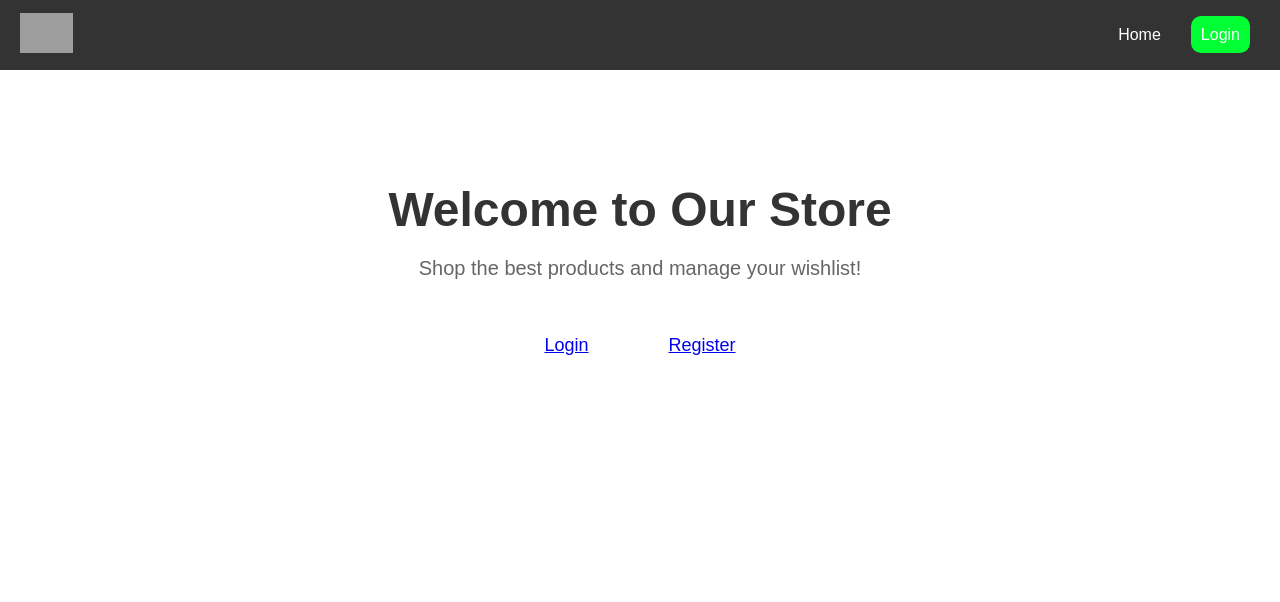
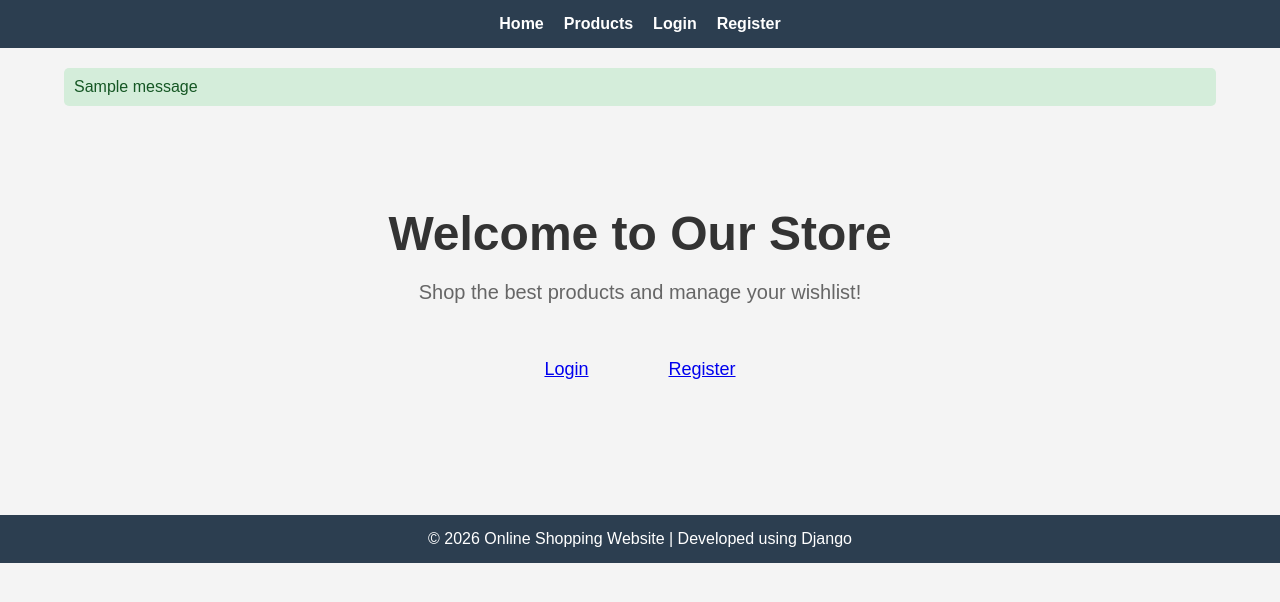
Before and after one commit to Nitya964/online-shopping-website, a Django app: page / in a window 1280 px wide. Shown: the top 602 px of the page. Run offline with Django 5.2, Linux system fonts and the light colour scheme; tables that the repository leaves empty hold one stand-in row (values such as "Sample post"); one stand-in notice (Sample message) is shown; some libraries are stand-ins or nearby versions; grey boxes are pictures that could not be loaded.

Commit message:
Added complete online shopping website project
Added Django app files, templates, views, models, and project structure.

```diff
--- a/new_app/templates/base.html
+++ b/new_app/templates/base.html
@@ -1,54 +1,133 @@
-{% load static %}
 <!DOCTYPE html>
 <html lang="en">
 
 <head>
   <meta charset="UTF-8">
-  <title>Django Website</title>
-  <!-- CSS -->
-  <link rel="stylesheet" href="{% static 'css/style.css' %}">
-  <!-- SweetAlert2 CSS -->
-  <link rel="stylesheet" href="https://cdn.jsdelivr.net/npm/sweetalert2@11/dist/sweetalert2.min.css">
+  <meta name="viewport" content="width=device-width, initial-scale=1.0">
+  <title>Online Shopping Website</title>
+
+  <style>
+    * {
+      margin: 0;
+      padding: 0;
+      box-sizing: border-box;
+      font-family: Arial, Helvetica, sans-serif;
+    }
+
+    body {
+      background: #f4f4f4;
+    }
+
+    nav {
+      background: #2c3e50;
+      padding: 15px;
+    }
+
+    nav ul {
+      list-style: none;
+      display: flex;
+      justify-content: center;
+      gap: 20px;
+    }
+
+    nav ul li a {
+      color: white;
+      text-decoration: none;
+      font-weight: bold;
+    }
+
+    nav ul li a:hover {
+      color: #f1c40f;
+    }
+
+    .container {
+      width: 90%;
+      margin: 20px auto;
+    }
+
+    .messages {
+      margin: 15px 0;
+    }
+
+    .message {
+      padding: 10px;
+      margin-bottom: 10px;
+      border-radius: 5px;
+    }
+
+    .success {
+      background: #d4edda;
+      color: #155724;
+    }
+
+    .error {
+      background: #f8d7da;
+      color: #721c24;
+    }
+
+    footer {
+      background: #2c3e50;
+      color: white;
+      text-align: center;
+      padding: 15px;
+      margin-top: 40px;
+    }
+  </style>
 </head>
 
 <body>
-  <!-- Navbar -->
-  <nav class="navbar">
-    <div class="logo">
-      <img src="{% static 'images/logo.avif' %}" alt="logo">
-    </div>
-    <ul class="nav-links">
-      <li><a href="/">Home</a></li>
 
+  <nav>
+    <ul>
+
+      <li><a href="{% url 'new_app:home' %}">Home</a></li>
+
+      <li><a href="{% url 'new_app:product_list' %}">Products</a></li>
 
       {% if user.is_authenticated %}
-      <li><a href="{% url 'wishlist_view' %}">Wishlist ({{ wishlist_count }})</a></li>
-      <li><a href="{% url 'cart_view' %}"> Cart ({{ cart_count }})</a></li>
-      <li><a href="{% url 'product_list' %}">Products</a></li>
-      <li><a href="{% url 'my_orders' %}">My Orders</a></li>
-      <li><a href="{% url 'logout' %}"
-          style="background-color: red; margin: 10PX; padding: 10px; border-radius: 10px;">Logout</a></li>
+
+      <li><a href="{% url 'new_app:cart_view' %}">Cart</a></li>
+
+      <li><a href="{% url 'new_app:wishlist_view' %}">Wishlist</a></li>
+
+      <li><a href="{% url 'new_app:my_orders' %}">My Orders</a></li>
+
+      {% if user.is_staff %}
+      <li><a href="{% url 'new_app:admin_dashboard' %}">Admin Dashboard</a></li>
+      {% endif %}
+
+      <li><a href="{% url 'new_app:logout' %}">Logout</a></li>
+
       {% else %}
 
+      <li><a href="{% url 'new_app:login' %}">Login</a></li>
 
-      <li><a href="{% url 'login' %}"
-          style="background-color: rgb(0, 255, 51); margin: 10PX; padding: 10px; border-radius: 10px;">Login</a></li>
-
+      <li><a href="{% url 'new_app:register' %}">Register</a></li>
 
       {% endif %}
 
-
     </ul>
   </nav>
-  <!-- Page Content -->
-  <div class="content">
+
+  <div class="container">
+
+    {% if messages %}
+    {% for message in messages %}
+    <div class="message {{ message.tags }}">
+      {{ message }}
+    </div>
+    {% endfor %}
+    {% endif %}
+
     {% block content %}
     {% endblock %}
+
   </div>
-  <!-- SweetAlert2 JS -->
-  <script src="https://cdn.jsdelivr.net/npm/sweetalert2@11"></script>
-  <!-- Custom JS -->
-  <script src="{% static 'js/script.js' %}"></script>
+
+  <footer>
+    <p>© 2026 Online Shopping Website | Developed using Django</p>
+  </footer>
+
 </body>
 
 </html>
--- a/new_app/templates/home.html
+++ b/new_app/templates/home.html
@@ -6,12 +6,12 @@
     <p>Shop the best products and manage your wishlist!</p>
     {% if user.is_authenticated %}
     <div class="auth-buttons">
-      <a href="{% url 'product_list' %}" class="btn-primary">Browse Products</a>
+      <a href="{% url 'new_app:product_list' %}" class="btn-primary">Browse Products</a>
     </div>
     {% else %}
     <div class="auth-buttons">
-      <a href="{% url 'login' %}" class="btn-primary">Login</a>
-      <a href="{% url 'register' %}" class="btn-secondary">Register</a>
+      <a href="{% url 'new_app:login' %}" class="btn-primary">Login</a>
+      <a href="{% url 'new_app:register' %}" class="btn-secondary">Register</a>
     </div>
     {% endif %}
   </div>
--- a/new_app/templates/product_list.html
+++ b/new_app/templates/product_list.html
@@ -12,8 +12,8 @@
       <p class="description">{{ product.description }}</p>
     </div>
     <div class="product-actions">
-      <a href="{% url 'add_to_cart' product.id %}" class="btn-cart">Add to Cart</a>
-      <a href="{% url 'add_to_wishlist' product.id %}" class="btn-wishlist">Add to Wishlist</a>
+      <a href="{% url 'new_app:add_to_cart' product.id %}" class="btn-cart">Add to Cart</a>
+      <a href="{% url 'new_app:add_to_wishlist' product.id %}" class="btn-wishlist">Add to Wishlist</a>
     </div>
   </div>
   {% empty %}
--- a/new_app/templates/wishlist.html
+++ b/new_app/templates/wishlist.html
@@ -10,8 +10,8 @@
         <p class="description">{{ item.product.description }}</p>
       </div>
       <div class="product-actions">
-        <a href="{% url 'add_to_cart' item.product.id %}" class="btn-cart">Add to Cart</a>
-        <a href="{% url 'remove_from_wishlist' item.id %}" class="btn-remove">Remove</a>
+        <a href="{% url 'new_app:add_to_cart' item.product.id %}" class="btn-cart">Add to Cart</a>
+        <a href="{% url 'new_app:remove_from_wishlist' item.id %}" class="btn-remove">Remove</a>
       </div>
     </div>
     {% empty %}
--- a/new_app/urls.py
+++ b/new_app/urls.py
@@ -1,11 +1,7 @@
 #new_app/urls.py
 from django.urls import path
-from.import views
-from rest_framework_simplejwt.views import (
-    TokenObtainPairView,    # Login
-    TokenRefreshView,       # Refresh token
-)
-
+from . import views
+from rest_framework_simplejwt.views import TokenObtainPairView, TokenRefreshView
 
 urlpatterns = [
 
@@ -18,30 +14,9 @@ urlpatterns = [
     path('login/', views.login_user, name='login'),
     path('logout/', views.logout_user, name='logout'),
     path('admin-dashboard/', views.admin_dashboard, name='admin_dashboard'),
-    path('admin_product', views.admin_product, name='admin_product'),
+    path('admin-product/', views.admin_product, name='admin_product'),
 
  # Cart & Wishlist Actions
-    path('cart/', views.cart_view, name='cart_view'),
-    path('add_to_cart/<int:product_id>/', views.add_to_cart, name='add_to_cart'),
-    path('remove_from_cart/<int:cart_id>/', views.remove_from_cart, name='remove_from_cart'),
-
-    path('wishlist/', views.wishlist_view, name='wishlist_view'),
-    path('add_to_wishlist/<int:product_id>/', views.add_to_wishlist, name='add_to_wishlist'),
-    path('remove_from_wishlist/<int:wishlist_id>/', views.remove_from_wishlist, name='remove_from_wishlist'),
-    path('update_quantity/<int:cart_id>/', views.update_cart_quantity, name='update_cart_quantity'),
-
-# Checkout & Orders
-    path('checkout/', views.checkout, name='checkout'),
-    path('order-success/<int:order_id>/', views.order_success, name='order_success'),
-    path('my-orders/', views.my_orders, name='my_orders'),
-    path('order-detail/<int:order_id>/', views.order_detail, name='order_detail'),
-
-# Admin Order Management
-    path('admin-orders/', views.admin_orders, name='admin_orders'),
-    path('admin-order-detail/<int:order_id>/', views.admin_order_detail, name='admin_order_detail'),
-    path('admin-update-order/<int:order_id>/', views.admin_update_order, name='admin_update_order'),
-
-# Cart & Wishlist Actions
     path('cart/', views.cart_view, name='cart_view'),
     path('add_to_cart/<int:product_id>/', views.add_to_cart, name='add_to_cart'),
     path('remove_from_cart/<int:cart_id>/', views.remove_from_cart, name='remove_from_cart'),
@@ -110,4 +85,5 @@ urlpatterns = [
     # Admin Order APIs
     path('api/admin/orders/', views.AdminOrderListAPI.as_view(), name='api_admin_order_list'),
     path('api/admin/orders/<int:order_id>/update/', views.AdminOrderUpdateAPI.as_view(), name='api_admin_order_update'),
+    path('orders/<int:pk>/cancel/', views.cancel_order, name='order_cancel'),
 ]
--- a/new_app/views.py
+++ b/new_app/views.py
@@ -5,7 +5,9 @@ from django.contrib.auth.decorators import login_required
 from .models import Cart, CustomUser, OrderItem, Product, Wishlist
 from .models import Product, CustomUser, Cart, Wishlist, Order, OrderItem
 from .models import CustomUser
-
+from django.views.decorators.http import require_POST
+from django.contrib import messages
+from .models import Order
 
 # create your views here.
 def home(request):
@@ -942,3 +944,17 @@ class AdminOrderUpdateAPI(APIView):
                 'status': 'error',
                 'message': 'Order not found'
             }, status=status.HTTP_404_NOT_FOUND)
+
+
+
+# Cancel Order
+@login_required
+@require_POST
+def cancel_order(request, pk):
+    order = get_object_or_404(Order, pk=pk, user=request.user)
+    if order.cancel():
+        messages.success(request, "Order cancelled.")
+    else:
+        messages.error(request, "Cannot cancel this order.")
+    # redirect back to order detail or referer
+    return redirect(request.META.get('HTTP_REFERER') or 'order_detail', pk=order.pk)
```
Also changed, not shown: new_app/models.py (+16 -0 lines), new_app/templates/admin_base.html (+9 -5 lines), new_app/templates/cart.html (+12 -6 lines), db.sqlite3.
